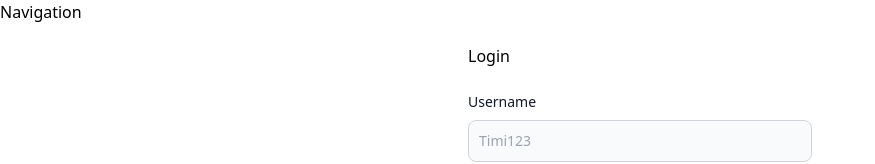
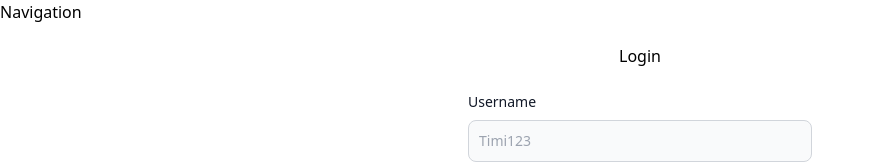
Before and after one commit to svetoslav0/time-management, a React (Vite) app in the folder Client/: page /auth/login in a window 1280 px wide. Shown: the top 164 px of the page, without its empty margins (0-875 px from the left). Built offline with nearby package versions, Linux system fonts and the light colour scheme.

Commit message:
minor change to style

```diff
--- a/Client/src/components/auth/Login.tsx
+++ b/Client/src/components/auth/Login.tsx
@@ -16,7 +16,7 @@ export default function Login() {
 
     return (
         <div className='mx-auto flex max-w-sm flex-col gap-6 p-5'>
-            <h2>Login</h2>
+            <h2 className='self-center'>Login</h2>
             <form className='' onSubmit={handleSubmit(onSubmit)}>
                 <div className='mb-5'>
                     <label
```
